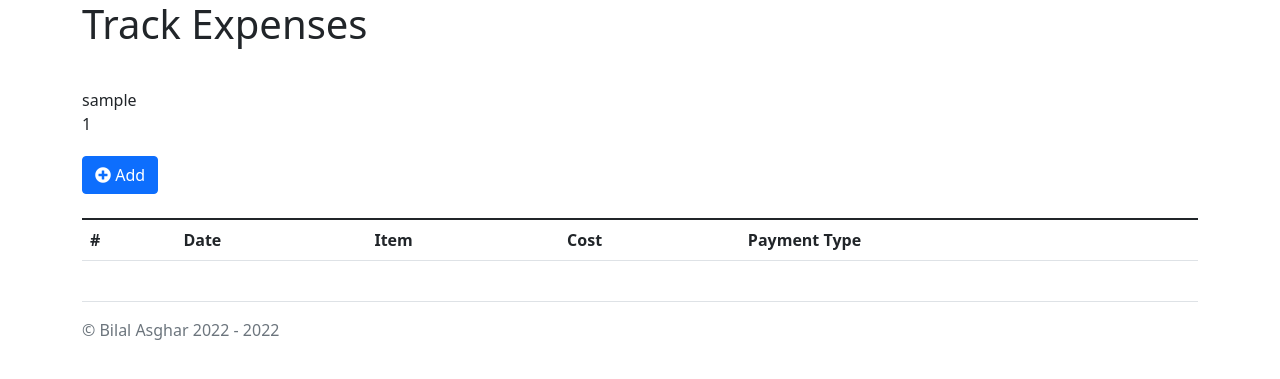
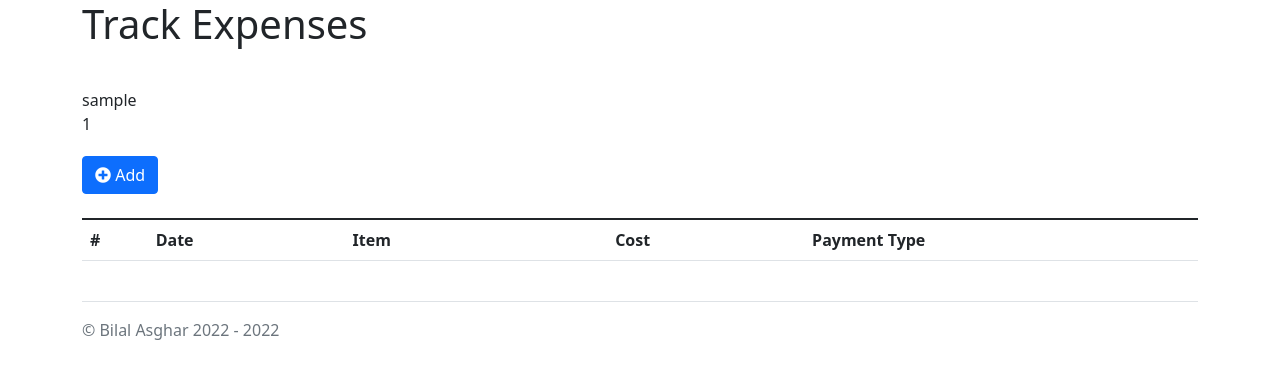
Before and after one commit to Batman08/ExpenseTracker, a PHP site: page /UserExpenses/TrackExpenses.php in a window 1280 px wide. Shown: the top 379 px of the page. Run offline with PHP 8.4, Linux system fonts and the light colour scheme; the visitor is signed in with stand-in values (Sample User, id 1); data that the repository does not hold is empty.

Commit message:
added quick column width. Need to change in future

```diff
--- a/src/UserExpenses/TrackExpenses_Content.php
+++ b/src/UserExpenses/TrackExpenses_Content.php
@@ -6,7 +6,7 @@
         $allUserExpenses = GetAllUserExpenses($_SESSION['userId']);
         ?>
 
-        <!-- Button trigger modal -->
+        <!-- Button trigger Add modal -->
         <div class="form-group" style="margin-top: 20px;">
             <button type="button" class="btn btn-primary btn-block" data-bs-toggle="modal" data-bs-target="#staticBackdrop"><i class="fas fa-plus-circle"></i> Add</button>
         </div>
@@ -16,7 +16,14 @@
         <div class="row">
             <div>
                 <table class="table table-striped table-hover">
-                    <colgroup></colgroup>
+                    <colgroup>
+                        <col style="width: 5%;">
+                        <col style="width: 15%;">
+                        <col style="width: 20%;">
+                        <col style="width: 15%;">
+                        <col style="width: 20%;">
+                        <col style="width: 10%;">
+                    </colgroup>
                     <thead>
                         <tr>
                             <th scope="col">#</th>
@@ -24,6 +31,7 @@
                             <th scope="col">Item</th>
                             <th scope="col">Cost</th>
                             <th scope="col">Payment Type</th>
+                            <th scope="col"></th>
                         </tr>
                     </thead>
                     <tbody id="tableTrackExpense"></tbody>
```
